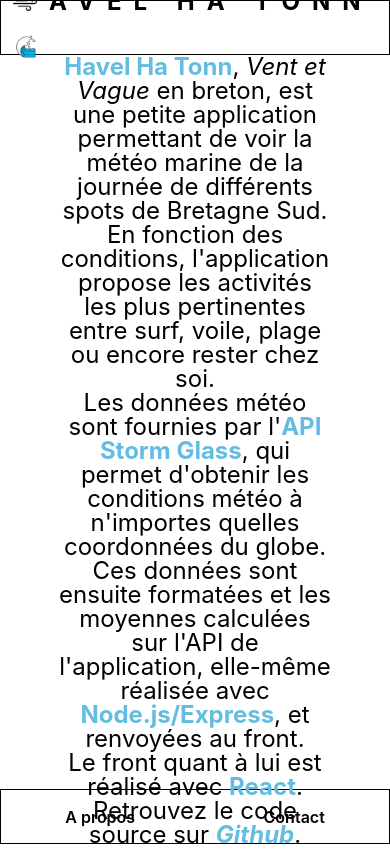
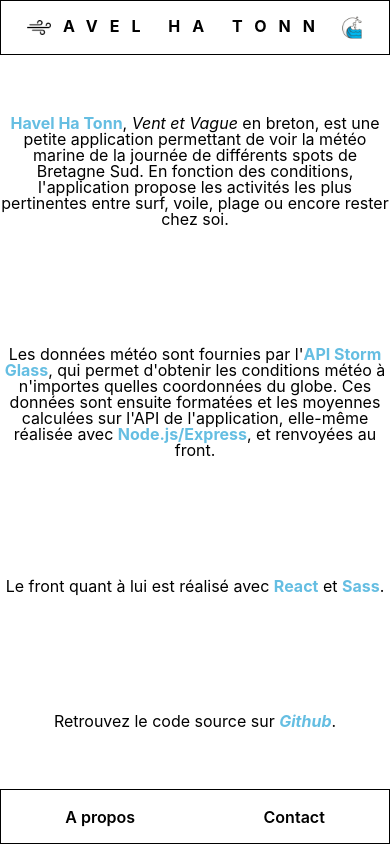
Before and after one commit to GuillaumePavic/avel-ha-tonn-react-app, a React (Create React App) app: page /about in a window 390 px wide. Built offline with nearby package versions, Linux system fonts and the light colour scheme.

Commit message:
added responsiveness to app

```diff
--- a/src/components/About/About.jsx
+++ b/src/components/About/About.jsx
@@ -1,5 +1,5 @@
 import React from "react";
-import "./style.css";
+import "./style.scss";
 
 const About = () => {
   return (
@@ -19,7 +19,7 @@
         <strong>Node.js/Express</strong>, et renvoyées au front.
       </p>
       <p>
-        Le front quant à lui est réalisé avec <strong>React</strong>.
+        Le front quant à lui est réalisé avec <strong>React</strong> et <strong>Sass</strong>.
       </p>
       <p>
         Retrouvez le code source sur{" "}
--- a/src/components/About/style.css
+++ /dev/null
@@ -1,26 +0,0 @@
-.about-container {
-  width: 70%;
-  height: 100%;
-  margin: auto;
-
-  display: flex;
-  flex-direction: column;
-  justify-content: space-around;
-  align-items: center;
-
-  font-size: 24px;
-  text-align: center;
-}
-
-.about-container strong {
-  font-weight: 700;
-  color: #64bde1;
-}
-
-.about-container em {
-  font-style: italic;
-}
-
-.about-container a {
-  font-style: italic;
-}
--- /dev/null
+++ b/src/components/About/style.scss
@@ -0,0 +1,35 @@
+@use 'src/styles/vars' as v;
+
+.about-container {
+  width: 70%;
+  height: 100%;
+  margin: auto;
+
+  display: flex;
+  flex-direction: column;
+  justify-content: space-around;
+  align-items: center;
+
+  font-size: 24px;
+  text-align: center;
+
+  & strong {
+    font-weight: 700;
+    color: v.$dark-blue;
+  }
+
+  & em {
+    font-style: italic;
+  }
+
+  & a {
+    font-style: italic;
+  }
+}
+
+@media (max-width: 560px) {
+  .about-container {
+    font-size: 16px;
+    width: 100%;
+  }
+}
--- a/src/components/App/App.jsx
+++ b/src/components/App/App.jsx
@@ -1,6 +1,6 @@
 import { Route, Switch } from "react-router-dom";
 
-import "./App.css";
+import "./App.scss";
 import Header from "../Header/Header";
 import HomePage from "../HomePage/HomePage";
 import About from "../About/About";
--- a/src/components/Header/style.scss
+++ b/src/components/Header/style.scss
@@ -20,3 +20,15 @@
   margin: 12px;
   vertical-align: middle;
 }
+
+@media (max-width: 432px) {
+  .header-main ul {
+    font-size: 16px;
+  }
+}
+
+@media (max-width: 360px) {
+  .header-img {
+    display: none;
+  }
+}
--- a/src/components/HomePage/DataDisplayer/style.scss
+++ b/src/components/HomePage/DataDisplayer/style.scss
@@ -154,3 +154,24 @@
     }
   }
 }
+
+/*---1024px---*/
+@media (max-width: 1024px) {
+  .displayer {
+    position: relative;
+    width: 100%;
+    top: 0;
+    left: 0;
+    border: none;
+  }
+
+  .displayer-close-button {
+    display: none;
+  }
+}
+
+@media (max-height: 600px) {
+  .displayer {
+    height: 600px;
+  }
+}
--- a/src/components/HomePage/HomePage.js
+++ b/src/components/HomePage/HomePage.js
@@ -13,7 +13,6 @@
   const onSearchClick = () => {
     setActiveSearch(!activeSearch);
     if (activeSearch === false) return;
-    //change cursor
   };
 
   const onMapClick = async (latlng) => {
@@ -51,23 +50,6 @@
         onMapClick={onMapClick}
       />
 
-      {markerData ? (
-        <Displayer
-          marker={markerData}
-          onCloseButtonClick={onCloseButtonClick}
-        />
-      ) : (
-        <div className="homePage-click-info">
-          {" "}
-          Cliquez sur un des marqueurs{" "}
-          <img
-            src="/img/marker.png"
-            alt="marker.png"
-            className="click-img"
-          />{" "}
-        </div>
-      )}
-
       <button
         className={
           activeSearch
@@ -85,6 +67,23 @@
           </p>
         </aside>
       )}
+
+      {markerData ? (
+        <Displayer
+          marker={markerData}
+          onCloseButtonClick={onCloseButtonClick}
+        />
+      ) : (
+        <div className="homePage-click-info">
+          {" "}
+          Cliquez sur un des marqueurs{" "}
+          <img
+            src="/img/marker.png"
+            alt="marker.png"
+            className="click-img"
+          />{" "}
+        </div>
+      )}
     </div>
   );
 };
--- a/src/components/HomePage/Map/Map.js
+++ b/src/components/HomePage/Map/Map.js
@@ -1,26 +1,25 @@
 import { MapContainer, TileLayer, Popup, Marker } from "react-leaflet";
-import React from 'react';
-import './style.scss';
-import Search from '../Search/Search';
+import React, { useState, useEffect } from "react";
+import "./style.scss";
+import Search from "../Search/Search";
 
 const Map = ({ markersList, onMarkerClick, activeSearch, onMapClick }) => {
-  //47.998757, -3.398641
-  //48.014312, -3.700443 -3.710785  47.863338580012886, -3.704480263256041
+  const [screenWidth] = useState(window.innerWidth);
+
   return (
-        <div className="map_container leaflet-grab-active" >
+    <div className="map_container">
       <MapContainer
-              center={[47.863338, -3.704480]}
-              zoom={9}
+        center={[47.863338, -3.70448]}
+        zoom={screenWidth > 1024 ? 9 : 7}
         scrollWheelZoom={true}
         doubleClickZoom={true}
       >
-
         <TileLayer
           attribution='&copy; <a href="http://osm.org/copyright">OpenStreetMap</a> contributors'
           url="https://{s}.tile.openstreetmap.org/{z}/{x}/{y}.png"
         />
 
-              {markersList.map(marker => (
+        {markersList.map((marker) => (
           <Marker
             key={marker.id}
             position={[marker.lat, marker.lng]}
@@ -30,14 +29,11 @@
               },
             }}
           >
-                  <Popup>
-                      {marker.label}
-                  </Popup>
-                  </Marker>)
-              )}
+            <Popup>{marker.label}</Popup>
+          </Marker>
+        ))}
 
         <Search activeSearch={activeSearch} onMapClick={onMapClick} />
-
       </MapContainer>
     </div>
   );
--- a/src/components/HomePage/Map/style.scss
+++ b/src/components/HomePage/Map/style.scss
@@ -5,3 +5,9 @@
 .leaflet-container {
     height: 100%;
 }
+
+@media (max-width: 1024px) {
+    .map_container {
+        height: 50%;
+    }
+}
--- a/src/components/HomePage/style.scss
+++ b/src/components/HomePage/style.scss
@@ -83,3 +83,37 @@
     right: 25px;
   }
 }
+
+@media (max-width: 1024px) {
+  .homePage-search {
+    top: 35%;
+    left: 8px;
+
+    width: 42px;
+    height: 42px;
+  }
+
+  .homePage-search-aside {
+    position: relative;
+    top: 0;
+    left: 0;
+
+    padding: 2px;
+    text-align: center;
+    height: 42px;
+
+
+  }
+
+  .homePage-click-info {
+    top: 65%;
+    left: 0;
+
+    width: 100%;
+
+    background-color: v.$white;
+    color: v.$black;
+
+    text-align: center;
+  }
+}
```
Also changed, not shown: src/components/App/App.scss (renamed from src/components/App/App.css). Lines whose indentation alone changed are shown as unchanged.
